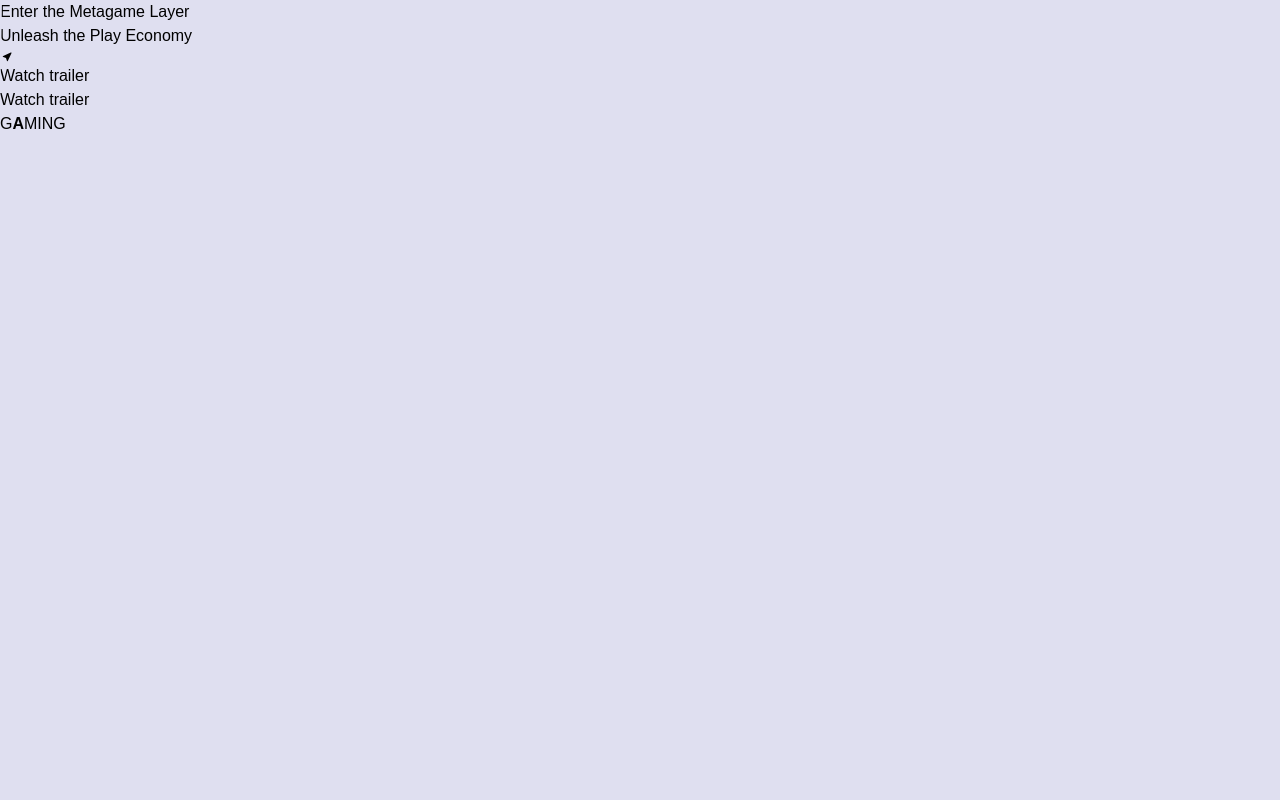
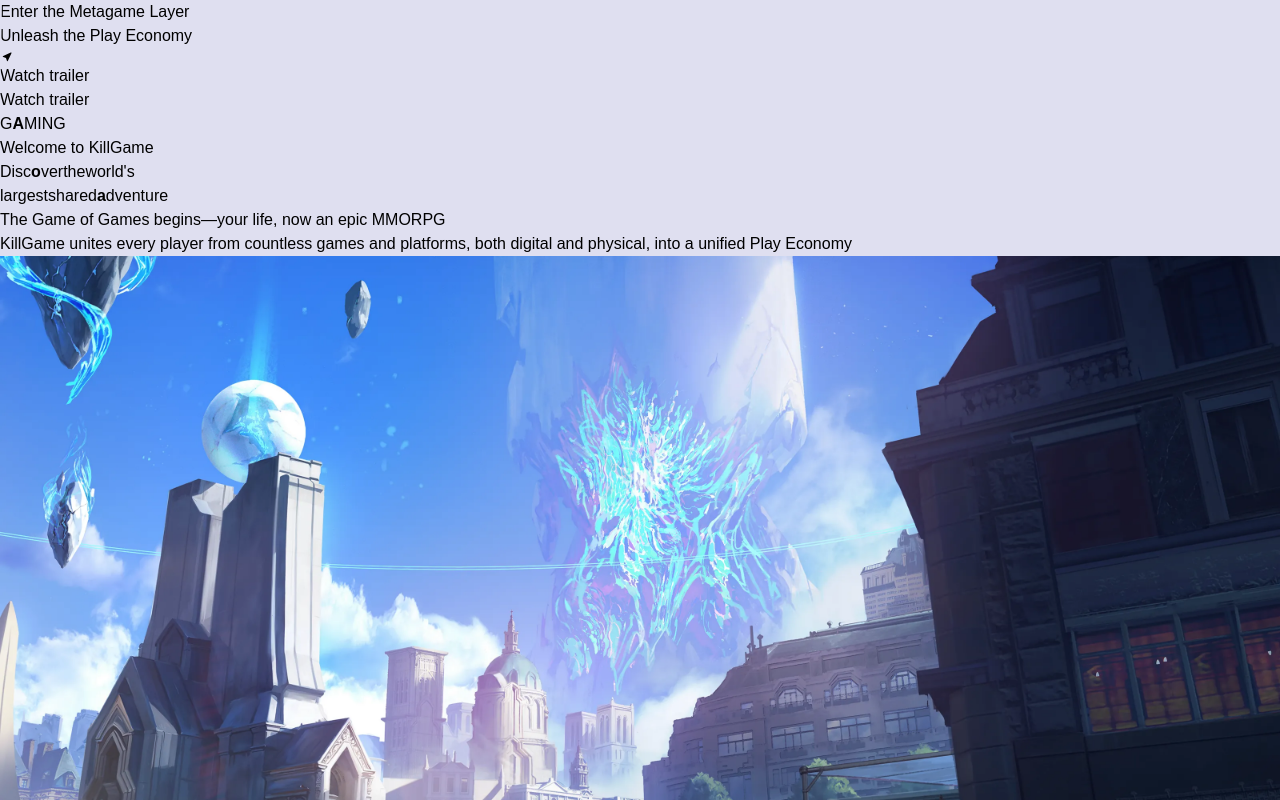
Before and after one commit to ramansatauria/kill-game, a React (Vite) app: page / in a window 1280 px wide. Shown: the part 540-1340 px from the top of the page. Before the commit the page ends 800 px from the top, so only its background shows below. Built offline with nearby package versions, Linux system fonts and the light colour scheme; a web font is replaced by a local one.

Commit message:
Build the About section

```diff
--- a/src/App.jsx
+++ b/src/App.jsx
@@ -1,9 +1,11 @@
+import About from "./components/About";
 import Hero from "./components/Hero";
 
 export default function App() {
   return (
     <main className="relative min-h-screen w-screen overflow-x-hidden">
       <Hero />
+      <About />
     </main>
   );
 }
--- /dev/null
+++ b/src/components/About.jsx
@@ -0,0 +1,63 @@
+import gsap from "gsap";
+import { useGSAP } from "@gsap/react";
+import { ScrollTrigger } from "gsap/all";
+
+import AnimatedTitle from "./AnimatedTitle";
+
+gsap.registerPlugin(ScrollTrigger);
+
+const About = () => {
+  useGSAP(() => {
+    const clipAnimation = gsap.timeline({
+      scrollTrigger: {
+        trigger: "#clip",
+        start: "center center",
+        end: "+=800 center",
+        scrub: 0.5,
+        pin: true,
+        pinSpacing: true,
+      },
+    });
+
+    clipAnimation.to(".mask-clip-path", {
+      width: "100vw",
+      height: "100vh",
+      borderRadius: 0,
+    });
+  });
+
+  return (
+    <div id="about" className="min-h-screen w-screen">
+      <div className="relative mb-8 mt-36 flex flex-col items-center gap-5">
+        <p className="font-general text-sm uppercase md:text-[10px]">
+          Welcome to KillGame
+        </p>
+
+        <AnimatedTitle
+          title="Disc<b>o</b>ver the world's <br /> largest shared <b>a</b>dventure"
+          containerClass="mt-5 !text-black text-center"
+        />
+
+        <div className="about-subtext">
+          <p>The Game of Games begins—your life, now an epic MMORPG</p>
+          <p className="text-gray-500">
+            KillGame unites every player from countless games and platforms,
+            both digital and physical, into a unified Play Economy
+          </p>
+        </div>
+      </div>
+
+      <div className="h-dvh w-screen" id="clip">
+        <div className="mask-clip-path about-image">
+          <img
+            src="img/about.webp"
+            alt="Background"
+            className="absolute left-0 top-0 size-full object-cover"
+          />
+        </div>
+      </div>
+    </div>
+  );
+};
+
+export default About;
--- /dev/null
+++ b/src/components/AnimatedTitle.jsx
@@ -0,0 +1,58 @@
+import { gsap } from "gsap";
+import { useEffect, useRef } from "react";
+import { ScrollTrigger } from "gsap/ScrollTrigger";
+import clsx from "clsx";
+
+gsap.registerPlugin(ScrollTrigger);
+
+const AnimatedTitle = ({ title, containerClass }) => {
+  const containerRef = useRef(null);
+
+  useEffect(() => {
+    const ctx = gsap.context(() => {
+      const titleAnimation = gsap.timeline({
+        scrollTrigger: {
+          trigger: containerRef.current,
+          start: "100 bottom",
+          end: "center bottom",
+          toggleActions: "play none none reverse",
+        },
+      });
+
+      titleAnimation.to(
+        ".animated-word",
+        {
+          opacity: 1,
+          transform: "translate3d(0, 0, 0) rotateY(0deg) rotateX(0deg)",
+          ease: "power2.inOut",
+          stagger: 0.02,
+        },
+        0
+      );
+    }, containerRef);
+
+    return () => ctx.revert();
+    t;
+  }, []);
+
+  return (
+    <div ref={containerRef} className={clsx("animated-title", containerClass)}>
+      {title.split("<br />").map((line, index) => (
+        <div
+          key={index}
+          className="flex-center max-w-full flex-wrap gap-2 px-10 md:gap-3"
+        >
+          {line.split(" ").map((word, idx) => (
+            <span
+              key={idx}
+              className="animated-word"
+              dangerouslySetInnerHTML={{ __html: word }}
+            />
+          ))}
+        </div>
+      ))}
+    </div>
+  );
+};
+
+export default AnimatedTitle;
```
